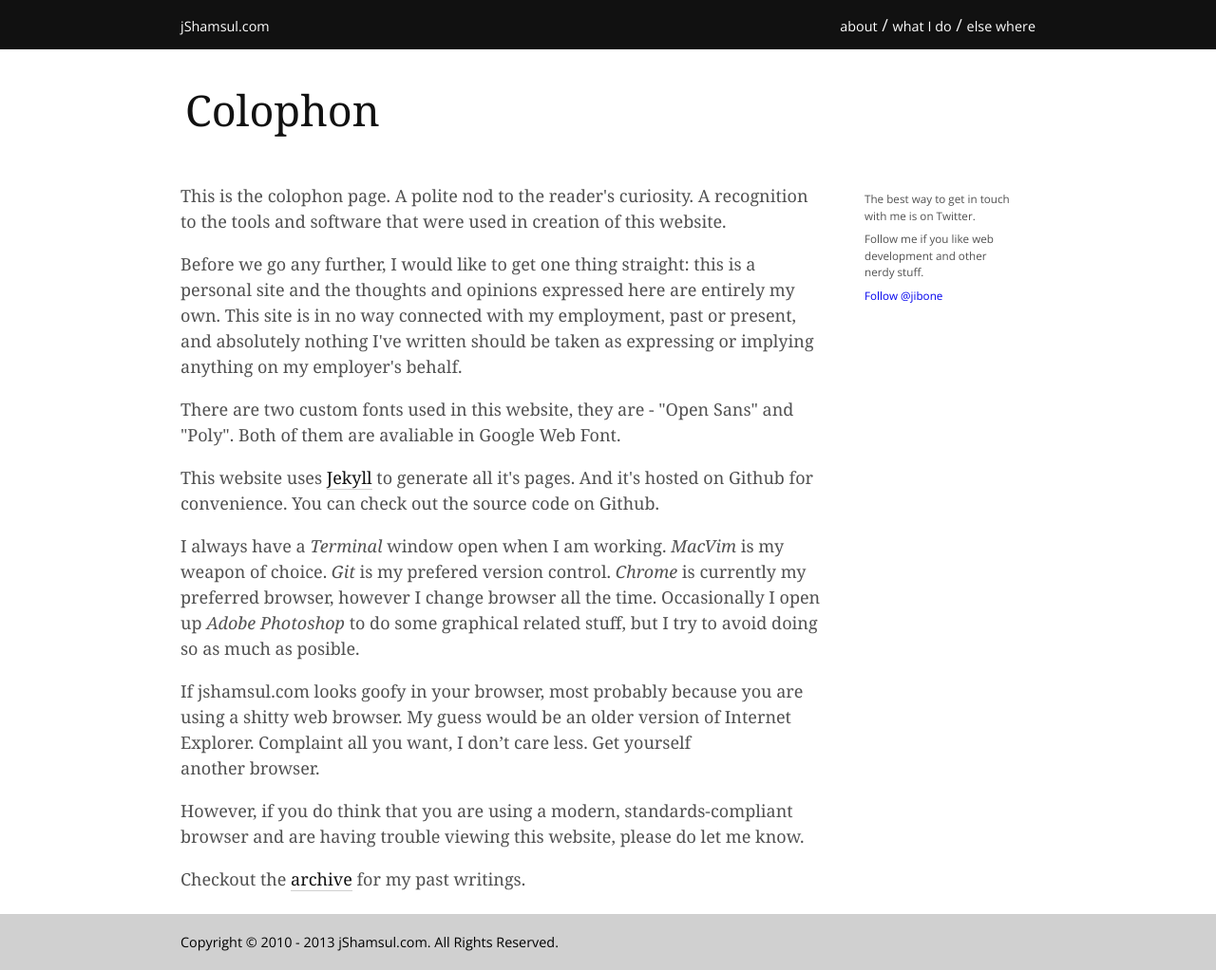
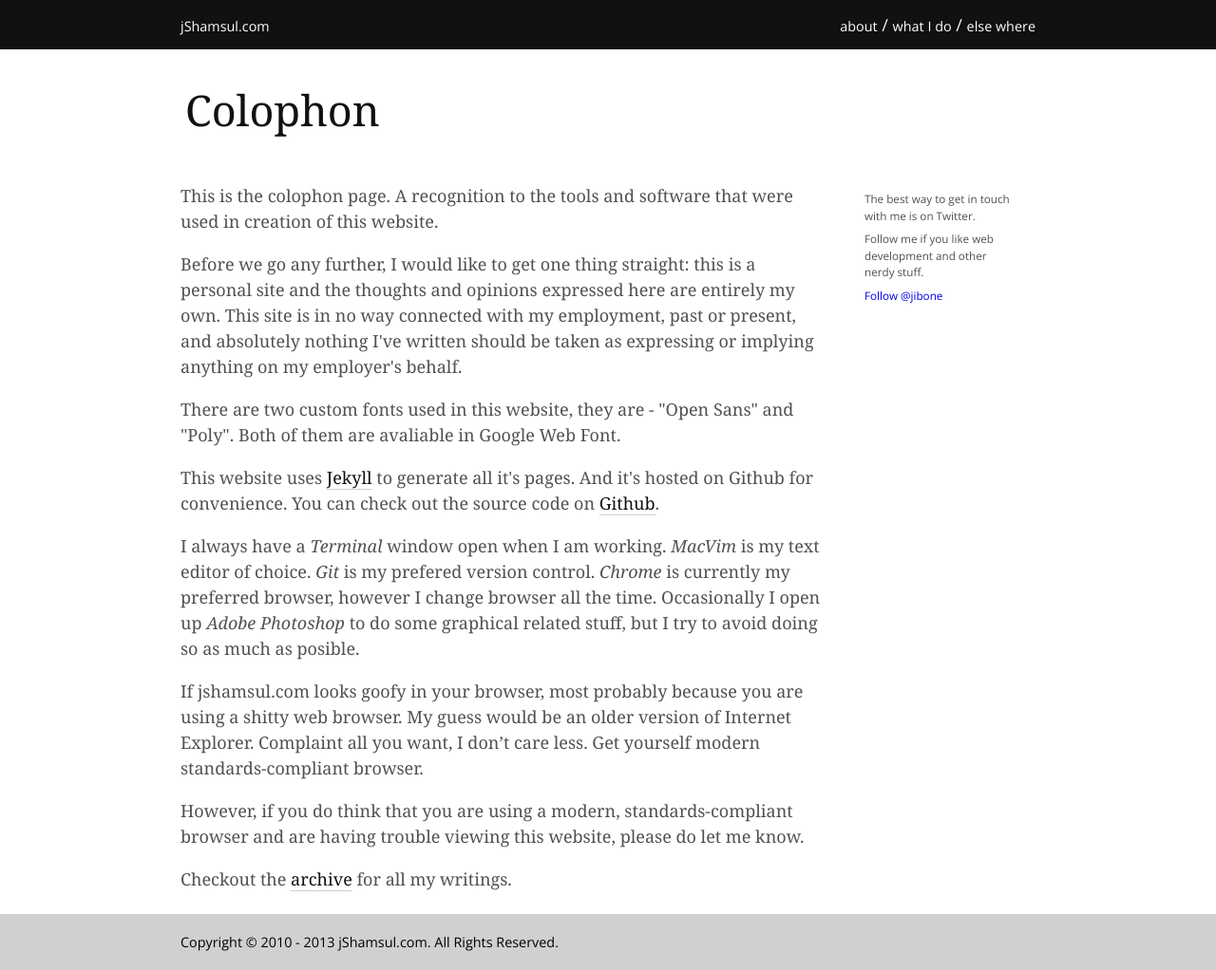
Before and after one commit to jibone/jibone.github.com, a Jekyll site: the page built from colophon.html, in a window 1280 px wide. Shown: the whole page at 95% size. Built offline with Jekyll 4.4.1, drawn with Linux system fonts in a browser that asks for light colours; some web fonts are replaced; Markdown is read by kramdown in place of the engine named in the settings; comment, search, counter and statistics services are not loaded.

Commit message:
updated colophon page.

```diff
--- a/colophon.html
+++ b/colophon.html
@@ -16,9 +16,8 @@ title: "Colophon : jShamsul.com"
   <div class="content-panel colophon-container">
     <div class="page-container">
       <div class="content">
-        <p>This is the colophon page. A polite nod to the reader's curiosity.
-        A recognition to the tools and software that were used in creation of
-        this website.</p>
+        <p>This is the colophon page. A recognition to the tools and software
+        that were used in creation of this website.</p>
         <p>Before we go any further, I would like to get one thing straight:
         this is a personal site and the thoughts and opinions expressed here
         are entirely my own. This site is in no way connected with my
@@ -28,9 +27,9 @@ title: "Colophon : jShamsul.com"
         and "Poly". Both of them are avaliable in Google Web Font.</p>
         <p>This website uses <a href="http://jekyllrb.com">Jekyll</a> to generate
         all it's pages. And it's hosted on Github for convenience. You can check
-        out the source code on Github.</p>
+        out the source code on <a href="https://github.com/jibone/jibone.github.com">Github</a>.</p>
         <p>I always have a <em>Terminal</em> window open when I am working.
-        <em>MacVim</em> is my weapon of choice. <em>Git</em> is my prefered
+        <em>MacVim</em> is my text editor of choice. <em>Git</em> is my prefered
         version control. <em>Chrome</em> is currently my preferred browser,
         however I change browser all the time. Occasionally I open up
         <em>Adobe Photoshop</em> to do some graphical related stuff, but I try
@@ -38,10 +37,10 @@ title: "Colophon : jShamsul.com"
         <p>If jshamsul.com looks goofy in your browser, most probably because you
         are using a shitty web browser. My guess would be an older version of
         Internet Explorer. Complaint all you want, I don’t care less. Get yourself
-        another browser.</p>
+        modern standards-compliant browser.</p>
         <p>However, if you do think that you are using a modern, standards-compliant
         browser and are having trouble viewing this website, please do let me know.</p>
-        <p>Checkout the <a href="/archive">archive</a> for my past writings.</p>
+        <p>Checkout the <a href="/archive">archive</a> for all my writings.</p>
       </div>
       <div class="aside">
         {% include aside_twitter.html %}
```
Also changed, not shown: 2 other files.
